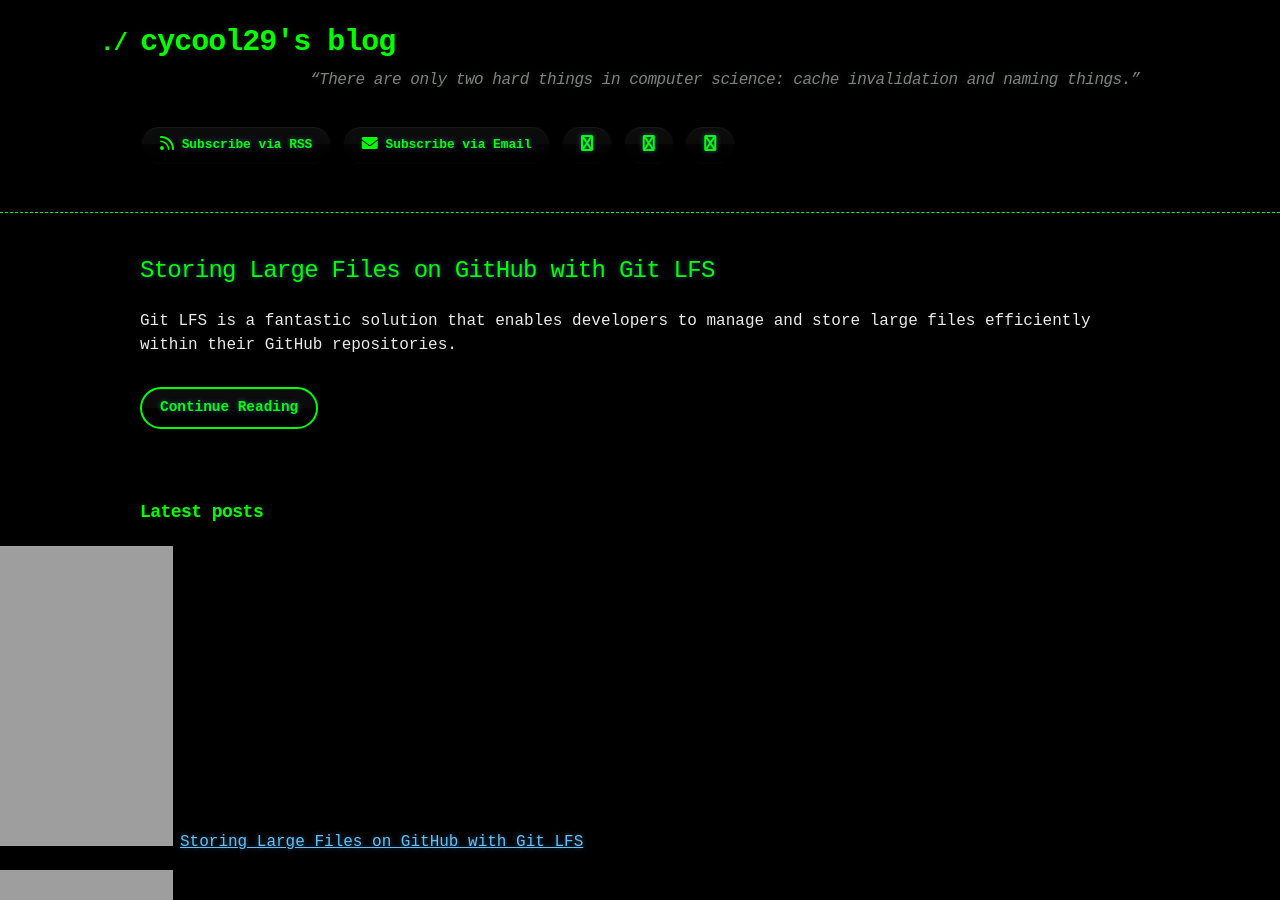
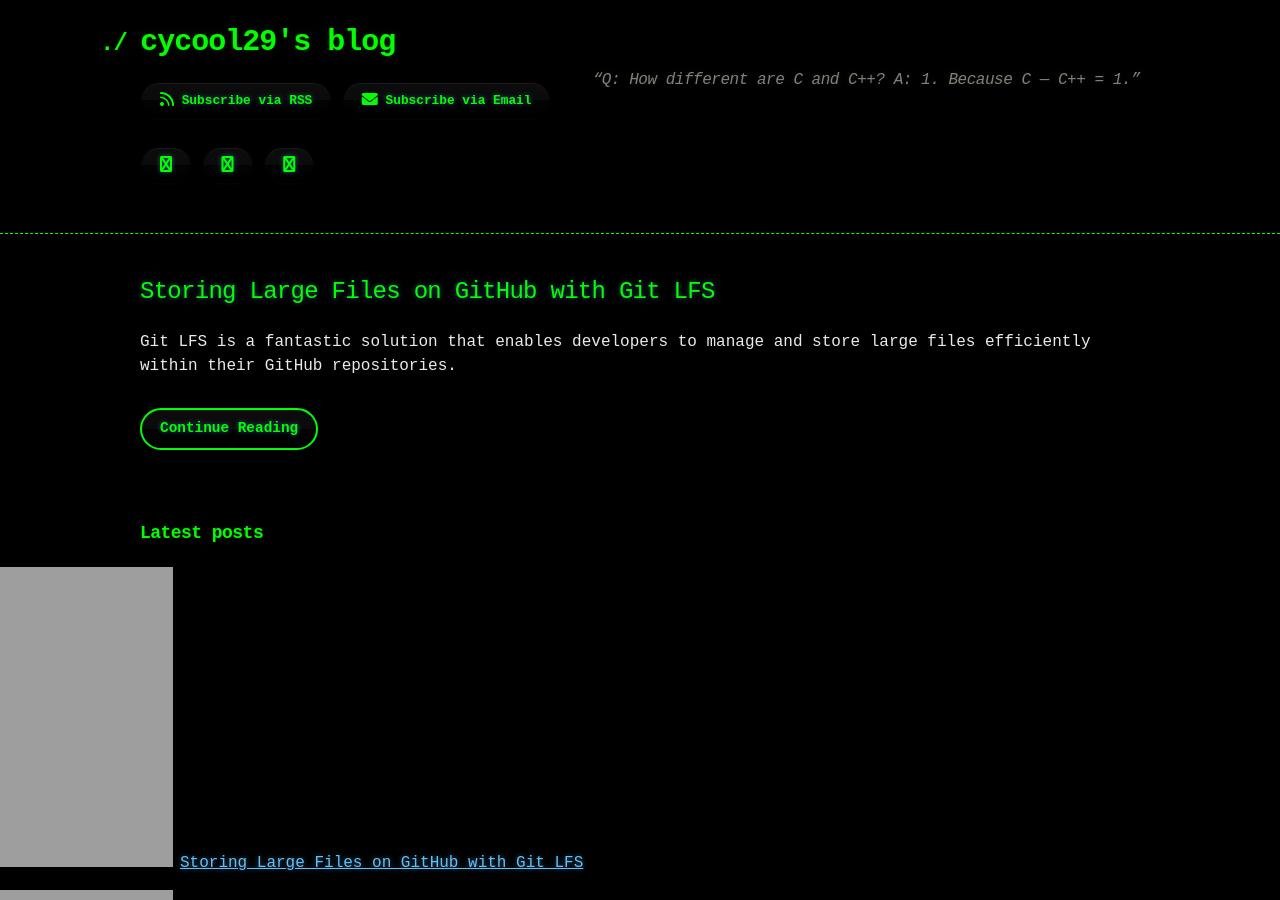
Before and after one commit to cycool29/cycool29.github.io, a Jekyll site: the page built from index.md, in a window 1280 px wide and 900 px high. Built offline with Jekyll 4.4.1, drawn with Linux system fonts in a browser that asks for light colours; a style sheet for code colours, icons or effects is not loaded.

Commit message:
Update quotes

```diff
--- a/_config.yml
+++ b/_config.yml
@@ -1,5 +1,5 @@
 title: cycool29's blog
-description: "“There are only two hard things in computer science: cache invalidation and naming things.” "
+description: "“Q: How different are C and C++? A: 1. Because C — C++ = 1.” "
 bio: A high school student. Intermediate in Python, Git, Bash. Learning JavaScript. He/Him. "
 author: cycool29
 url: https://cycool29.github.io
```
